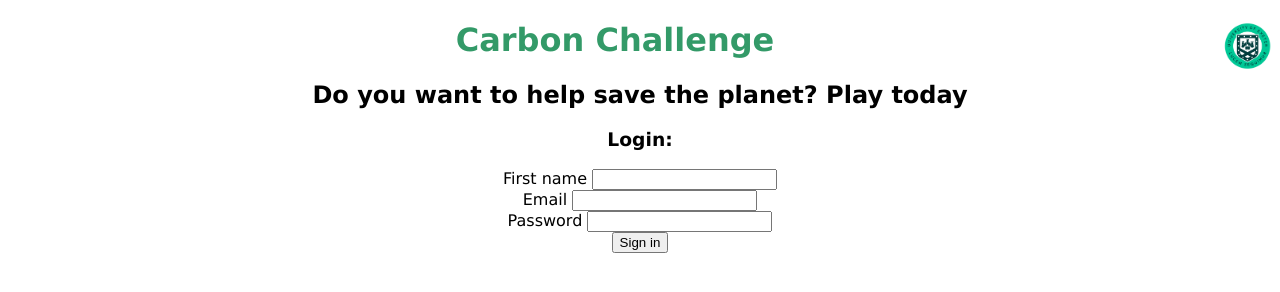
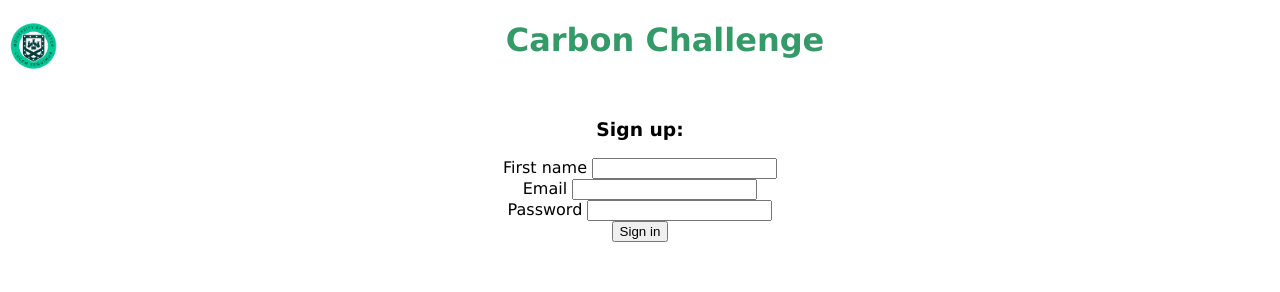
Before and after one commit to Erikabuckley/GroupProject, a plain HTML site: page signUp.html in a window 1280 px wide. Drawn offline with Linux system fonts and the light colour scheme.

Commit message:
updated sign up

```diff
--- a/signUp.html
+++ b/signUp.html
@@ -5,7 +5,7 @@
     </head>
 
     <body>
-        <input type="image" id="exeterImage" alt="Home" src = image.png width = 50 height = 50 align = right>
+        <input type="image" id="exeterImage" alt="Home" src = image.png width = 50 height = 50 align = left>
         <script type="text/javascript">
             document.getElementById("exeterImage").onclick = function () {
             location.href = "https://erikabuckley.github.io/GroupProject/index.html";
@@ -13,8 +13,8 @@
         </script>
 
         <h1> <center> Carbon Challenge </center></h1>
-        <h2> <center> Do you want to help save the planet? Play today </center> </h2>
-        <h3> <center> Login:</center></h3>
+        <br>
+        <h3> <center> Sign up:</center></h3>
 
         <form align="center">
             <label> First name </label>
--- a/style.css
+++ b/style.css
@@ -9,8 +9,8 @@ h2 {
 body {
     background-color: white;
     font-family: Verdana, Geneva, Tahoma, sans-serif;
-    margin-left: 100;
-    margin-right: 100;
+    padding-left: 100;
+    padding-right: 100;
 }
 
 #buttons {
@@ -32,6 +32,7 @@ body {
     width: 100%;
     background-color: rgb(51, 154, 104);
     color: white;
+    font-size: 20;
 }
 
 #header {
@@ -41,10 +42,9 @@ body {
     width: 100%;
     background-color: rgb(51, 154, 104);
     color: white;
-    font-family: Verdana, Geneva, Tahoma, sans-serif;
-    font-size: 14;
+    font-size: 20;
+}
 
-}
 a {
   color: inherit;
   text-decoration: inherit;
```
Also changed, not shown: login.html (+1 -0 lines).
